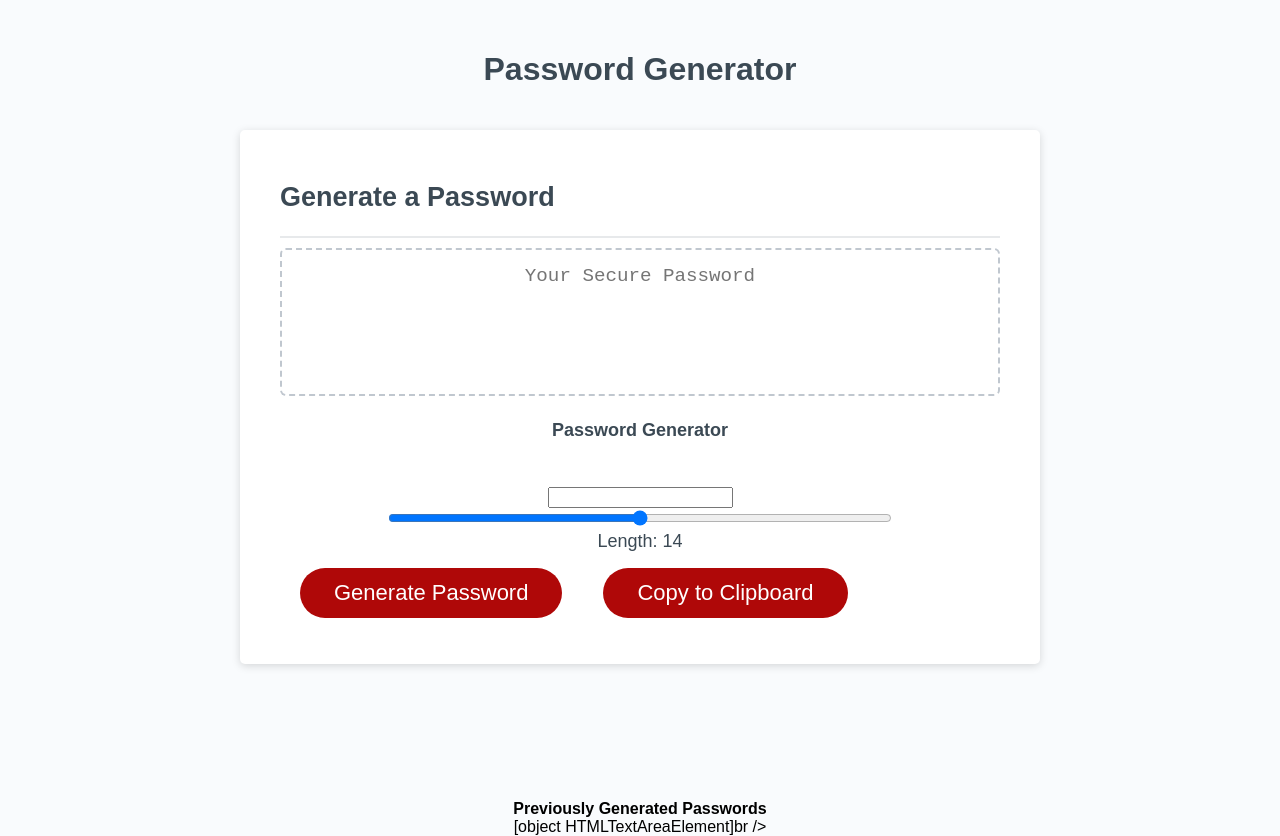
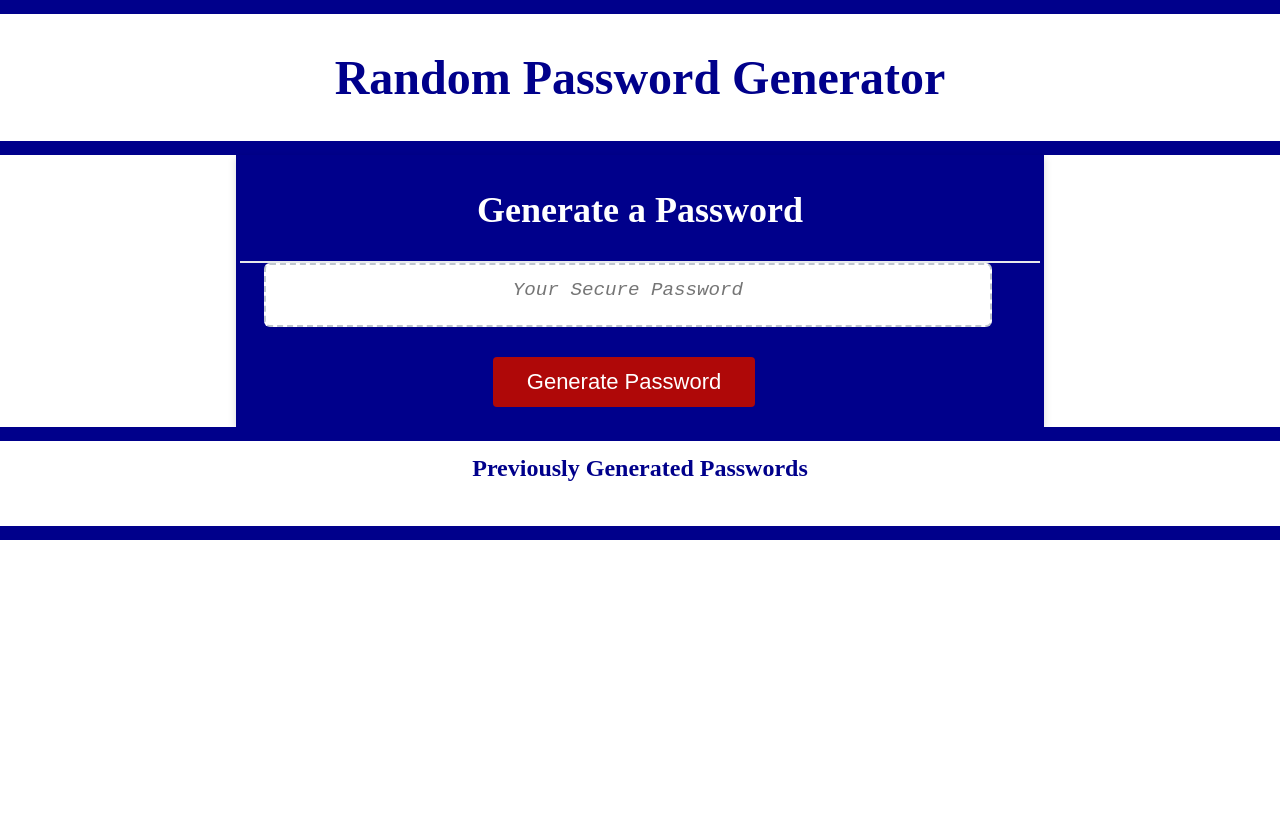
Before and after one commit to nataliemichelsen/Password-Generator, a plain HTML site: page index.html in a window 1280 px wide. After the commit the page ends 800 px from the top, so only its background shows below. Drawn offline with Linux system fonts and the light colour scheme.

Commit message:
Personal Styling

```diff
--- a/index.html
+++ b/index.html
@@ -1,29 +1,27 @@
 <!DOCTYPE html>
 <html lang="en">
+
 <head>
   <meta charset="UTF-8" />
   <meta name="viewport" content="width=device-width, initial-scale=1.0" />
   <meta http-equiv="X-UA-Compatible" content="ie=edge" />
-    <title>Password Generator</title>
+  <title>Random Password Generator</title>
   <link rel="stylesheet" href="style.css" />
 </head>
-  <body>
+
+<body class="body">
   <div class="wrapper">
-      <header>
-        <h1>Password Generator</h1>
+    <header class="header">
+      <h1>Random Password Generator</h1>
     </header>
     <div class="card">
       <div class="card-header">
         <h2>Generate a Password</h2>
       </div>
+      <div class="container col-md-10">
         <div class="card-body">
-          <textarea
-            readonly
-            id="password"
-            placeholder="Your Secure Password"
-            aria-label="Generated Password"
-          ></textarea>
-          <div class="content">
+          <textarea readonly id="password" placeholder="Your Secure Password" aria-label="Generated Password"></textarea>
+          <!-- <div class="content">
             <h4>Password Generator</h4>
             <br />
             <input type="text" id="display">
@@ -31,19 +29,21 @@
             <input type="range" min="8" max="128" name="slider" id="slider">
             <br />
             <div id="length"></div>
+          </div> -->
+          <div class="generate">
+            <button id="generate" class="btn">Generate Password</button>
+            <!-- <button class="btn" onclick="clipboard()">Copy to Clipboard</button> -->
           </div>
-          <div>
-            <button id="generate" class="btn">Generate Password</button>
-            <button class="btn" onclick="clipboard()">Copy to Clipboard</button>
         </div>
       </div>
     </div>
   </div>
   <div class="prev_pass">
     <b>Previously Generated Passwords</b>
-      <br />
-      <div id="lastNums"></div>
+    <!-- <br />
+    <div id="lastNums"></div> -->
   </div>
   <script src="script.js"></script>
 </body>
+
 </html>
--- a/style.css
+++ b/style.css
@@ -1,4 +1,4 @@
-*,
+/* *,
 *::before,
 *::after {
   box-sizing: border-box;
@@ -15,31 +15,62 @@ body,
 body {
   font-family: sans-serif;
   background-color: #f9fbfd;
-}
+} */
 
-.wrapper {
+/* .wrapper {
   padding-top: 30px;
   padding-left: 20px;
   padding-right: 20px;
+} */
+
+.body {
+  width: 100%;
+  margin: 0px;
+  padding: 0px;
 }
 
-header {
+.header {
   text-align: center;
-  padding: 20px;
-  padding-top: 0px;
-  color: hsl(206, 17%, 28%);
+  padding: 4px;
+  font-size: 24px;
+  background-color: white;
+  color: darkblue;
+  border-top: 14px;
+  border-right: 0px;
+  border-left: 0px;
+  border-bottom: 14px;
+  border-color: darkblue;
+  border-style: solid;
+}
+
+.generate {
+  padding-top: 14px;
+}
+
+.prev_pass {
+  text-align: center;
+  padding: 14px;
+  padding-bottom: 44px;
+  font-size: 24px;
+  background-color: white;
+  color: darkblue;
+  border-top: 14px;
+  border-right: 0px;
+  border-left: 0px;
+  border-bottom: 14px;
+  border-color: darkblue;
+  border-style: solid;
 }
 
 .card {
-  background-color: hsl(0, 0%, 100%);
-  border-radius: 5px;
-  border-width: 1px;
+  background-color: darkblue;
   box-shadow: rgba(0, 0, 0, 0.15) 0px 2px 8px 0px;
-  color: hsl(206, 17%, 28%);
-  font-size: 18px;
+  color: white;
+  font-size: 24px;
   margin: 0 auto;
   max-width: 800px;
-  padding: 30px 40px;
+  padding: 4px;
+  text-align: center;
 }
 
 .card-header::after {
@@ -51,13 +82,15 @@ header {
 }
 
 .card-body {
-  min-height: 100px;
+  width: 90%;
+  margin-left: 24px;
 }
 
 .content {
   text-align: center;
+  font-size: 24px;
 }
-
+/*
 #slider {
   width: 70%;
 }
@@ -65,9 +98,9 @@ header {
 #length {
   display: inline-block;
   width: 70%;
-}
+} */
 
-.card-footer::before {
+/* .card-footer::before {
   content: " ";
   display: block;
   width: 100%;
@@ -79,28 +112,23 @@ header {
   content: " ";
   display: block;
   clear: both;
-}
+} */
 
 .btn {
   border: none;
   background-color: hsl(360, 91%, 36%);
-  border-radius: 25px;
+  border-radius: 4px;
   box-shadow: rgba(0, 0, 0, 0.1) 0px 1px 6px 0px rgba(0, 0, 0, 0.2) 0px 1px 1px
     0px;
   color: hsl(0, 0%, 100%);
   display: inline-block;
   font-size: 22px;
   line-height: 22px;
-  margin: 16px 16px 16px 20px;
+  margin: 16px 16px 16px 16px;
   padding: 14px 34px;
   text-align: center;
   cursor: pointer;
   align-items: center;
-}
-
-.prev_pass {
-  margin-bottom: 5%;
-  text-align: center;
 }
 
 button[disabled] {
@@ -119,18 +147,18 @@ button[disabled] {
   border: none;
   display: block;
   width: 100%;
-  padding-top: 15px;
+  /* padding-top: 15px;
   padding-left: 15px;
   padding-right: 15px;
-  padding-bottom: 85px;
+  padding-bottom: 85px; */
   font-size: 1.2rem;
   text-align: center;
-  margin-top: 10px;
-  margin-bottom: 10px;
   border: 2px dashed #c0c7cf;
   border-radius: 6px;
   resize: none;
   overflow: hidden;
+  font-style: italic;
+  padding-top: 14px;
 }
 
 @media (max-width: 690px) {
```
Lines whose indentation alone changed are shown as unchanged.
